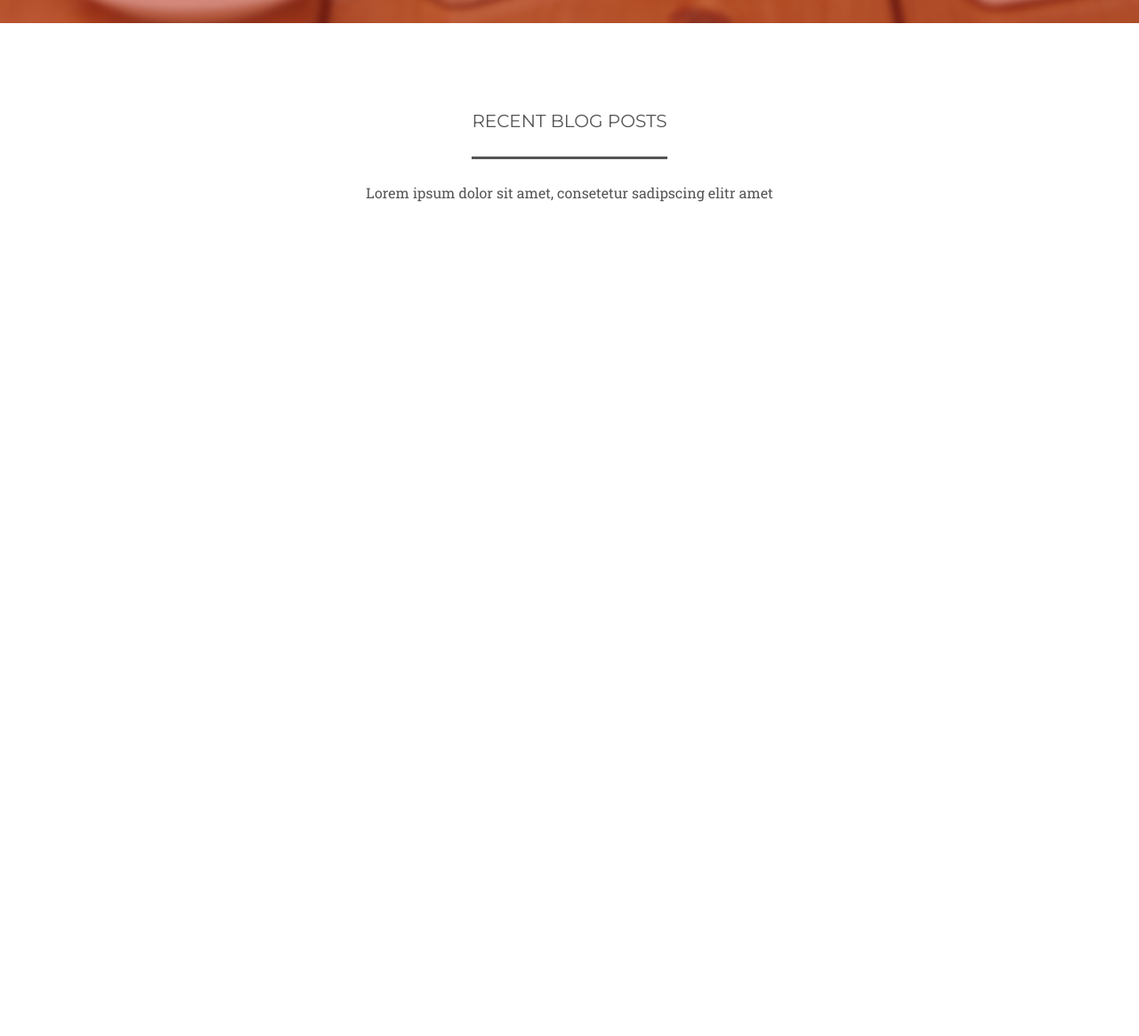
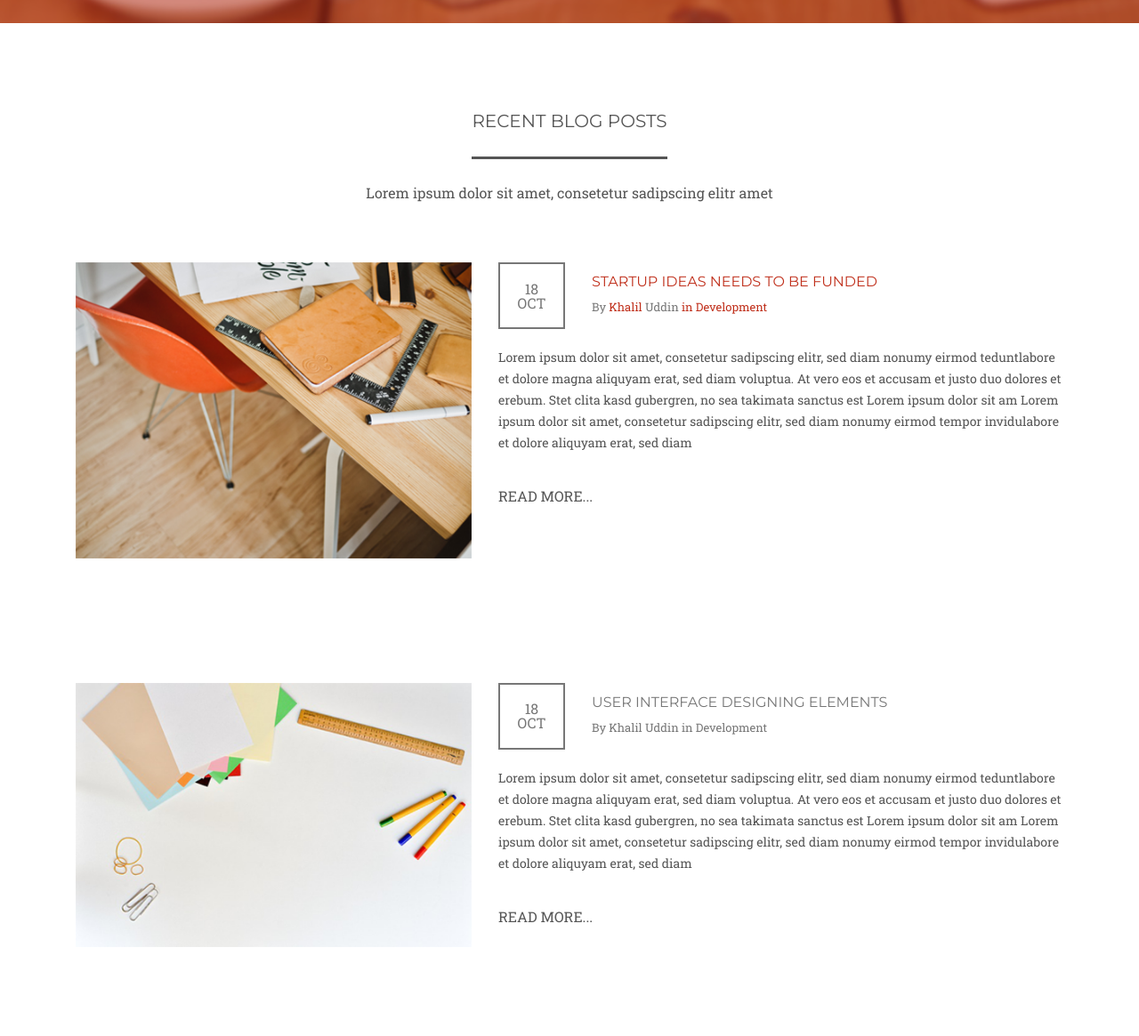
Before and after one commit to alex220496/my-project, a plain HTML site: page index.html in a window 1280 px wide. Shown: the part 3864-5029 px from the top of the page at 89% size. Before the commit the page ends 4164 px from the top, so only its background shows below. Drawn offline with Linux system fonts and the light colour scheme.

Commit message:
aded new section

```diff
--- a/index.html
+++ b/index.html
@@ -334,7 +334,54 @@
                             <p>Lorem ipsum dolor sit amet, consetetur sadipscing elitr amet</p>
                         </div>
                     </div>
-                    <div class="col-md-5 col-sm-4 col-xs-12"></div>
+                    <div class="col-md-5 col-sm-4 col-xs-12">
+                        <div class="just-img">
+                            <img class="blog-img" src="img/just-img1.png"  alt="">
+                        </div>
+                    </div>
+                    <div class="col-md-7 col-sm-8 col-xs-12">
+                        <div class="myblogposts">
+                            <div class="blog-time">
+                                <div class="blogdata">
+                                    <p>18</p>
+                                    <p>OCT</p>
+                                </div>
+                                <div class="blog-title">
+                                    <p class="text-uppercase" id="more">Startup ideas needs to be funded </p>
+                                    <p ><span class="grey-text"> By</span> Khalil <span class="grey-text">Uddin</span> in Development</p>
+                                </div>
+                            </div>
+                            <div class="blog-description">
+                                <p>Lorem ipsum dolor sit amet, consetetur sadipscing elitr, sed diam nonumy eirmod teduntlabore et dolore magna aliquyam erat, sed diam voluptua. At vero eos et accusam et justo duo dolores et erebum. Stet clita kasd gubergren, no sea takimata sanctus est Lorem ipsum dolor sit am Lorem ipsum dolor sit amet,
+                                   consetetur sadipscing elitr, sed diam nonumy eirmod tempor invidulabore et dolore aliquyam erat, sed diam </p>
+                                 <a class="readmore" href="">read more...</a>
+                            </div>
+                        </div>
+                    </div>
+                    <div class="col-md-5 col-sm-4 col-xs-12">
+                        <div class="just-img">
+                            <img class="blog-img" src="img/just-img2.png"  alt="">
+                        </div>
+                    </div>
+                    <div class="col-md-7 col-sm-8 col-xs-12">
+                        <div class="myblogposts">
+                            <div class="blog-time">
+                                <div class="blogdata">
+                                    <p>18</p>
+                                    <p>OCT</p>
+                                </div>
+                                <div class="blog-title2">
+                                    <p class="text-uppercase" id="more">User Interface Designing Elements </p>
+                                    <p ><span class="grey-text"> By Khalil <span class="grey-text"></span>Uddin</span> in Development</p>
+                                </div>
+                            </div>
+                            <div class="blog-description">
+                                <p>Lorem ipsum dolor sit amet, consetetur sadipscing elitr, sed diam nonumy eirmod teduntlabore et dolore magna aliquyam erat, sed diam voluptua. At vero eos et accusam et justo duo dolores et erebum. Stet clita kasd gubergren, no sea takimata sanctus est Lorem ipsum dolor sit am Lorem ipsum dolor sit amet,
+                                   consetetur sadipscing elitr, sed diam nonumy eirmod tempor invidulabore et dolore aliquyam erat, sed diam </p>
+                                 <a class="readmore" href="">read more...</a>
+                            </div>
+                        </div>
+                    </div>
                 </div>
             </div>
         </section>
--- a/style.css
+++ b/style.css
@@ -449,9 +449,84 @@ body {
     font-weight: 400;
     font-family: "Roboto Slab";
     text-align: center;
-    padding: 30px 0 75px 0;
+    padding: 30px 0 30px 0;
+}
+.blog-time {
+    display: flex;
+
+}
+[class*="text-uppercase"] {
+    text-transform: uppercase;
+}
+.blog-title p {
+    font-size: 13px;
+    color: #c0301c;
+    font-weight: 400;
+    font-family: "Roboto Slab";
+    padding: 0 0 0 30px;
+}
+.blog-title2 p {
+    font-size: 13px;
+    color: #777;
+    font-weight: 400;
+    font-family: "Roboto Slab";
+    padding: 0 0 0 30px;
 }
 
+.grey-text {
+    color: #777777;
+}
+#more {
+    font-size: 16px;
+    line-height: 24px;
+    font-weight: 400;
+    font-family: "Montserrat";
+    padding: 10px 0 10px 30px;
+}
+
+.blogdata  {
+    display: flex;
+    justify-content: center;
+    align-items: center;
+    flex-direction: column;
+    color: #777777;
+    border: 2px solid #777777;
+    width: 75px;
+    height: 75px;
+}
+.just-img {
+    width: 100%;
+    height: 100%;
+    display: flex;
+    justify-content: center;
+    align-items: center;
+    padding: 40px 0 100px 0;
+
+}
+.blog-img {
+    width: 100%;
+    height: 100%;
+}
+.blog-description p{
+    padding: 20px 0 40px 0;
+    font-size: 14px;
+    color: #555555;
+    font-weight: 400;
+    font-family: "Roboto Slab";
+    line-height: 24px;
+}
+.readmore {
+    text-transform: uppercase;
+    text-decoration: none;
+    color: #555555;
+    padding: 0 0 70px 0;
+}
+.readmore:hover {
+    color: #c0301c;
+}
+.myblogposts {
+    margin: 40px  0 100px 0;
+}
 
 
 
@@ -548,6 +623,7 @@ body {
         overflow: hidden;
         position: relative;
     }
+
 
 
 
```
Also changed, not shown: img/just-img1.png (added), img/just-img2.png (added).
